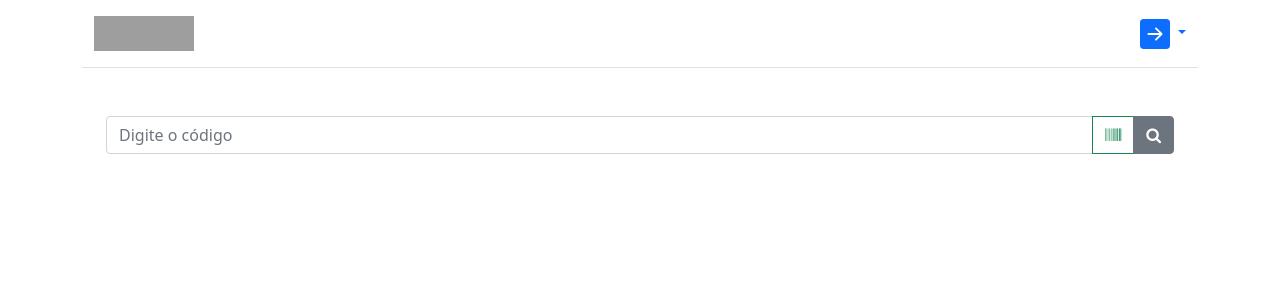
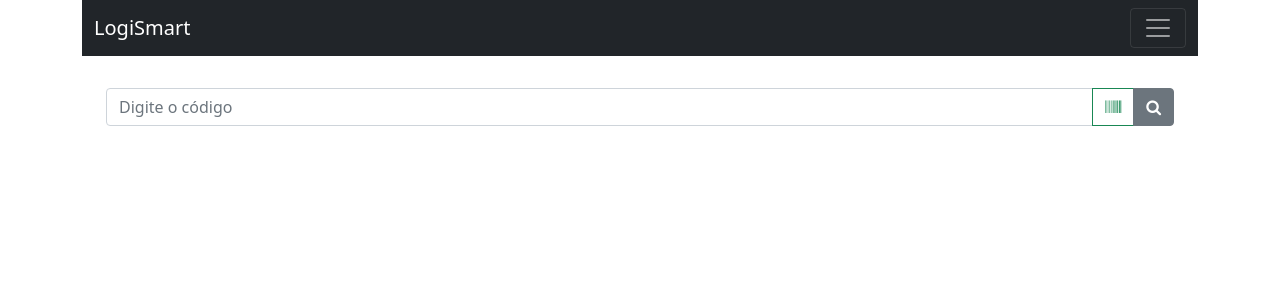
Before and after one commit to josecsfilho/App_Web_Django, a Django app: page / in a window 1280 px wide. Shown: the top 300 px of the page. Run offline with Django 4.2, Linux system fonts and the light colour scheme; some libraries are stand-ins or nearby versions; grey boxes are pictures that could not be loaded.

Commit message:
Realizado modificação na navbar do projeto, e sendo necessario criar um  script para que hamburgue funcionase devido a versão do quaggar que não permite usar versão atual do bootstrap.

```diff
--- a/logistica/templates/index.html
+++ b/logistica/templates/index.html
@@ -10,6 +10,7 @@
     <link rel="stylesheet" href="https://cdn.jsdelivr.net/npm/bootstrap@5.0.2/dist/css/bootstrap.min.css">
     <link rel="stylesheet" href="https://maxcdn.bootstrapcdn.com/font-awesome/4.3.0/css/font-awesome.min.css" />
     <style>
+
         #interactive.viewport {
             position: relative;
             width: 100%;
@@ -36,39 +37,56 @@
 <body>
     <main>
         <div class="container">
-            <header class="py-3 mb-3 border-bottom">
-                <div class="container-fluid d-flex justify-content-between align-items-center">
-                    <div class="d-flex align-items-center">
-                        <a href="#"
-                            class="d-flex align-items-center mb-2 mb-lg-0 link-body-emphasis text-decoration-none">
-                            <img src="https://lirp.cdn-website.com/ecc1a288/dms3rep/multi/opt/Logomarca-1920w.png"
-                                alt="Logo" width="100" height="35" />
-                        </a>
-                    </div>
 
-                    <div class="dropdown">
-                    <div class="flex-shrink-0 dropdown">
-                        <a href="#" class="d-block link-body-emphasis text-decoration-none dropdown-toggle" data-bs-toggle="dropdown" aria-expanded="false">
-                            <svg xmlns="http://www.w3.org/2000/svg" width="30" height="30" fill="currentColor"
-                                class="bi bi-arrow-right-square-fill" viewBox="0 0 16 16">
-                                <path d="M0 14a2 2 0 0 0 2 2h12a2 2 0 0 0 2-2V2a2 2 0 0 0-2-2H2a2 2 0 0 0-2 2v12zm4.5-6.5h5.793L8.146 5.354a.5.5 0 1 1 .708-.708l3 3a.5.5 0 0 1 0 .708l-3 3a.5.5 0 0 1-.708-.708L10.293 8.5H4.5a.5.5 0 0 1 0-1z" />
-                            </svg>
-                        </a>
-                        <ul class="dropdown-menu text-small shadow">
-                            <li>
-                                <a class="dropdown-item" href="{% url 'alterar_senha' %}">Alterar senha</a>
-                            </li>
-                            <li>
-                                <hr class="dropdown-divider" />
-                            </li>
-                            <li>
-                                <a class="dropdown-item" href="{% url 'sair' %}">Sair</a>
-                            </li>
-                        </ul>
-                    </div>
-                    </div>
+            <nav class="navbar navbar-dark bg-dark">
+
+              <div class="container-fluid">
+                <a class="navbar-brand" href="#">LogiSmart</a>
+                <button class="navbar-toggler" type="button" data-bs-toggle="collapse" data-bs-target="#navbarNavAltMarkup" aria-controls="navbarNavAltMarkup" aria-expanded="false" aria-label="Toggle navigation">
+                  <span class="navbar-toggler-icon"></span>
+                </button>
+                <div class="collapse navbar-collapse" id="navbarNavAltMarkup">
+                  <div class="navbar-nav">
+                    <a class="nav-link active" aria-current="page" href="{% url 'alterar_senha' %}">Alterar senha</a>
+                    <a class="nav-link" href="{% url 'sair' %}">Sair</a>
+                  </div>
                 </div>
-            </header>
+              </div>
+            </nav>
+
+<!--            <header class="py-3 mb-3 border-bottom">-->
+<!--                <div class="container-fluid d-flex justify-content-between align-items-center">-->
+<!--                    <div class="d-flex align-items-center">-->
+<!--                        <a href="#"-->
+<!--                            class="d-flex align-items-center mb-2 mb-lg-0 link-body-emphasis text-decoration-none">-->
+<!--                            <img src="https://lirp.cdn-website.com/ecc1a288/dms3rep/multi/opt/Logomarca-1920w.png"-->
+<!--                                alt="Logo" width="100" height="35" />-->
+<!--                        </a>-->
+<!--                    </div>-->
+
+<!--                    <div class="dropdown">-->
+<!--                    <div class="flex-shrink-0 dropdown">-->
+<!--                        <a href="#" class="d-block link-body-emphasis text-decoration-none dropdown-toggle" data-bs-toggle="dropdown" aria-expanded="false">-->
+<!--                            <svg xmlns="http://www.w3.org/2000/svg" width="30" height="30" fill="currentColor"-->
+<!--                                class="bi bi-arrow-right-square-fill" viewBox="0 0 16 16">-->
+<!--                                <path d="M0 14a2 2 0 0 0 2 2h12a2 2 0 0 0 2-2V2a2 2 0 0 0-2-2H2a2 2 0 0 0-2 2v12zm4.5-6.5h5.793L8.146 5.354a.5.5 0 1 1 .708-.708l3 3a.5.5 0 0 1 0 .708l-3 3a.5.5 0 0 1-.708-.708L10.293 8.5H4.5a.5.5 0 0 1 0-1z" />-->
+<!--                            </svg>-->
+<!--                        </a>-->
+<!--                        <ul class="dropdown-menu text-small shadow">-->
+<!--                            <li>-->
+<!--                                <a class="dropdown-item" href="{% url 'alterar_senha' %}">Alterar senha</a>-->
+<!--                            </li>-->
+<!--                            <li>-->
+<!--                                <hr class="dropdown-divider" />-->
+<!--                            </li>-->
+<!--                            <li>-->
+<!--                                <a class="dropdown-item" href="{% url 'sair' %}">Sair</a>-->
+<!--                            </li>-->
+<!--                        </ul>-->
+<!--                    </div>-->
+<!--                    </div>-->
+<!--                </div>-->
+<!--            </header>-->
 
             <div class="container-fluid pb-3">
                 <div class="d-grid gap-3" style="grid-template-columns: 1fr">
@@ -120,7 +138,7 @@
     </main>
 
     <script src="https://cdnjs.cloudflare.com/ajax/libs/jquery/3.3.1/jquery.min.js"></script>
-    <script src="https://cdn.jsdelivr.net/npm/bootstrap@5.0.2/dist/js/bootstrap.bundle.min.js"></script>
+<!--    <script src="https://cdn.jsdelivr.net/npm/bootstrap@5.0.2/dist/js/bootstrap.bundle.min.js"></script>-->
     <script src="https://cdnjs.cloudflare.com/ajax/libs/twitter-bootstrap/3.3.7/js/bootstrap.min.js"></script>
     <script src="https://a.kabachnik.info/assets/js/libs/quagga.min.js"></script>
 
@@ -250,6 +268,13 @@
             });
         });
     </script>
+    <script>
+        $(function () {
+            $('.navbar-toggler').on('click', function() {
+                $('.navbar-collapse').toggleClass('show');
+            });
+        });
+        </script>
 </body>
 
 </html>
```
